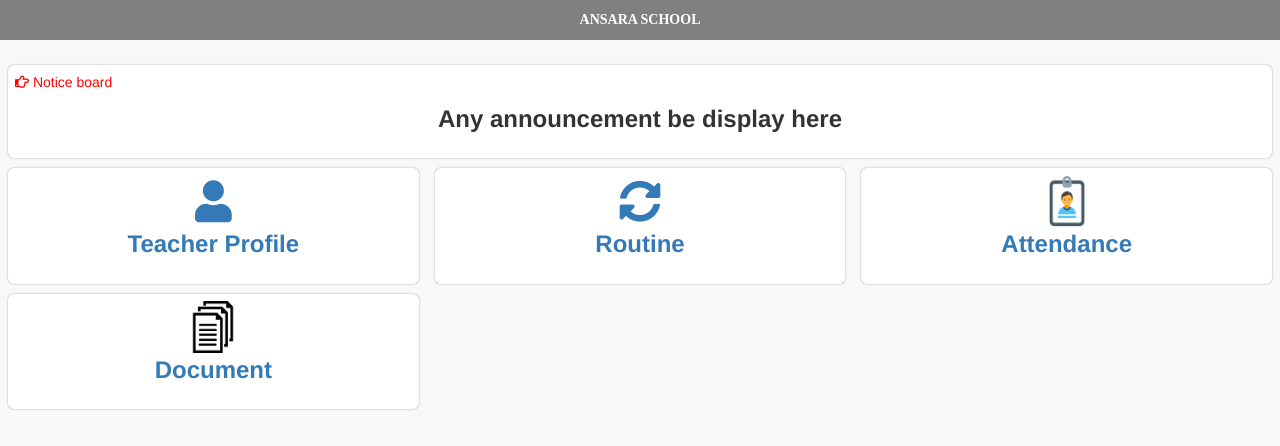
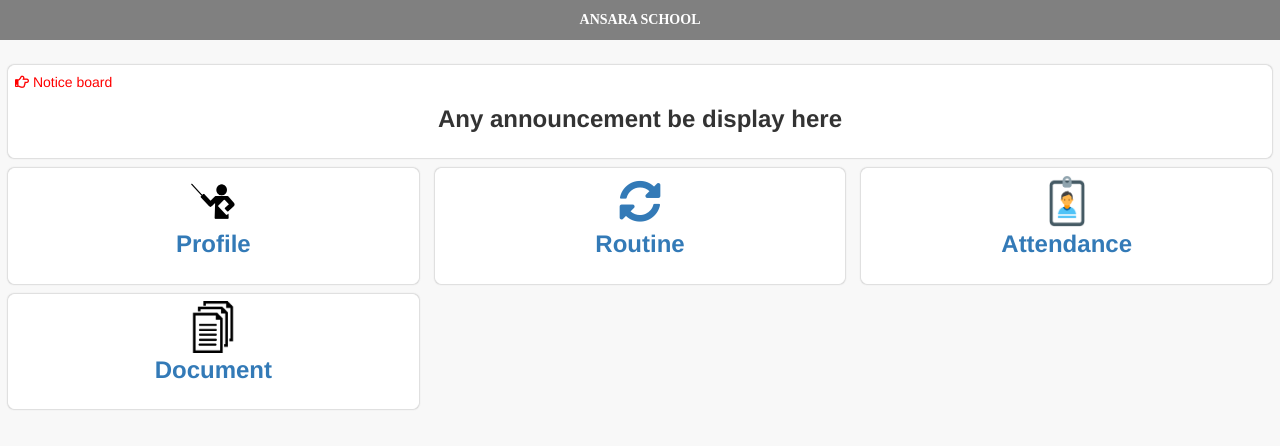
Before and after one commit to karthikairasu/school_app, a plain HTML site: page teacher/index.html in a window 1280 px wide. Drawn offline with nearby package versions, Linux system fonts and the light colour scheme.

Commit message:
logo change teacher profile and name also change in student and teacher file

```diff
--- a/teacher/index.html
+++ b/teacher/index.html
@@ -28,8 +28,8 @@
         <div class="col-xs-4 categ">
             <a href="teacher_profile.html">
                 <div class="category">
-                    <i class="fas fa-user fa-3x"></i>
-                    <p><label>Teacher Profile</label></p>
+                    <img src="../images/teacher.png" width="50px" height="52px">
+                    <p><label>Profile</label></p>
                 </div>
             </a>
         </div>
```
Also changed, not shown: parent/index.html (+1 -1 lines), student/index.html (+1 -1 lines), images/teacher.png (added).
